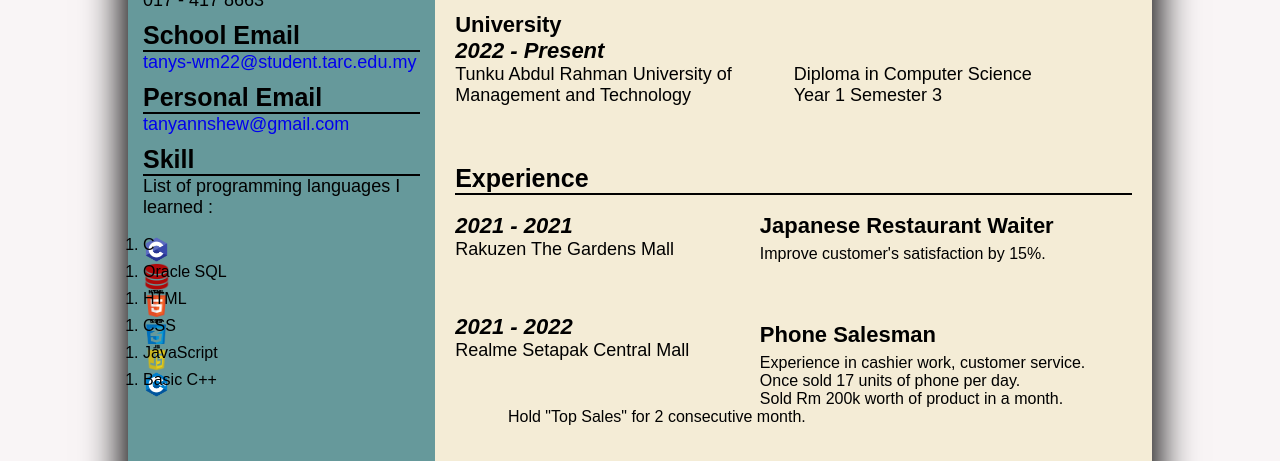
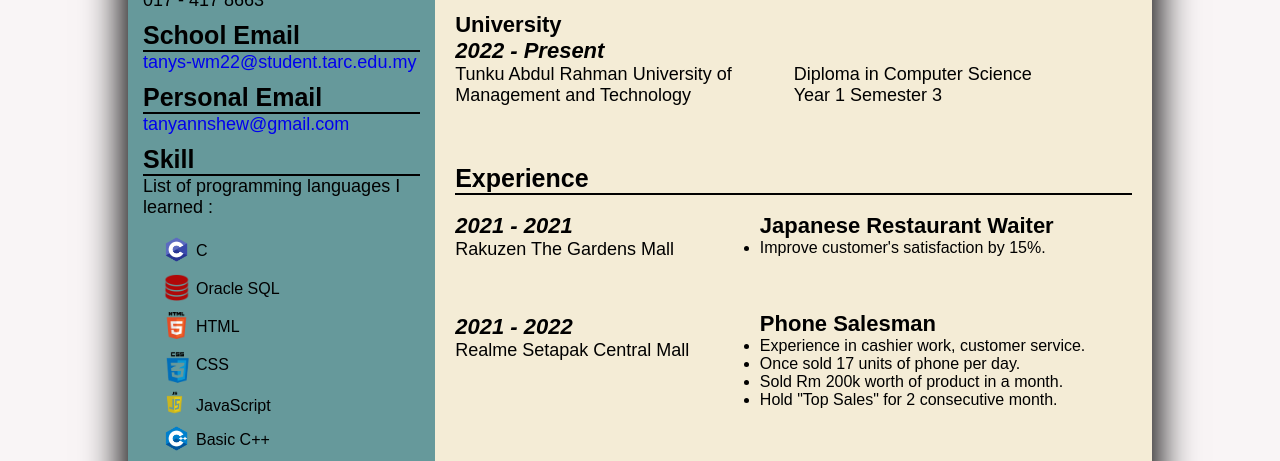
Before and after one commit to JasonTan03/JasonTan03.github.io, a plain HTML site: page index.html in a window 1280 px wide. Shown: the part 339-800 px from the top of the page. Drawn offline with Linux system fonts and the light colour scheme.

Commit message:
Update resume.css

```diff
--- a/resume.css
+++ b/resume.css
@@ -44,7 +44,7 @@ img{
     margin-top: 10px;
 }
 
-ul{
+ol{
     list-style: none;
     padding-left: 33px;
     padding-top: 6px;
@@ -74,15 +74,15 @@ ul{
 #css{
     background: url('css.png');
     background-repeat: no-repeat;
-    background-size: 27px;
-    height: 27px;
+    background-size: 30px;
+    height: 30px;
 
 }
 #js{
     background: url('js.png');
     background-repeat: no-repeat;
-    background-size: 27px;
-    height: 27px;
+    background-size: 23px;
+    height: 23px;
 
 }
 #ccc{
@@ -138,7 +138,7 @@ ul{
 .expleft{
     float: left;
     width: 45%;
-    height: 200px;
+    height: 250px;
 }
 
 /*header*/
```
